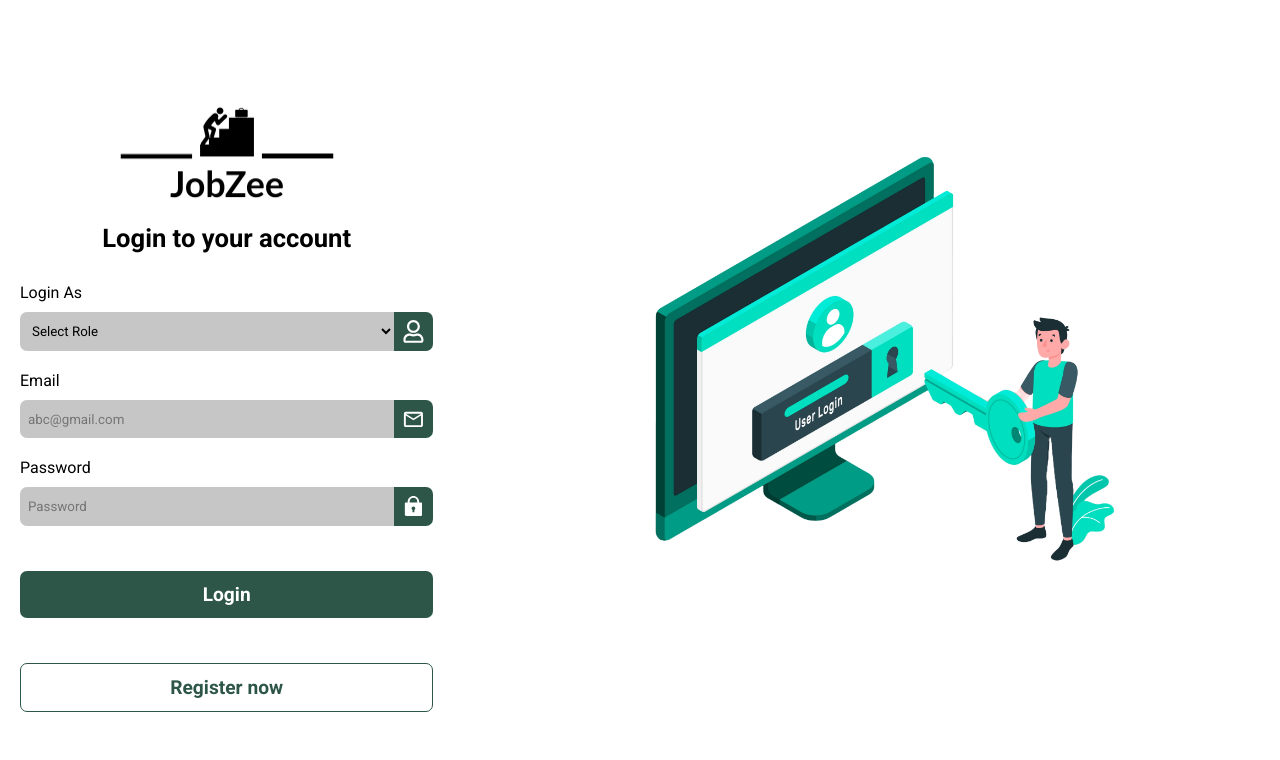
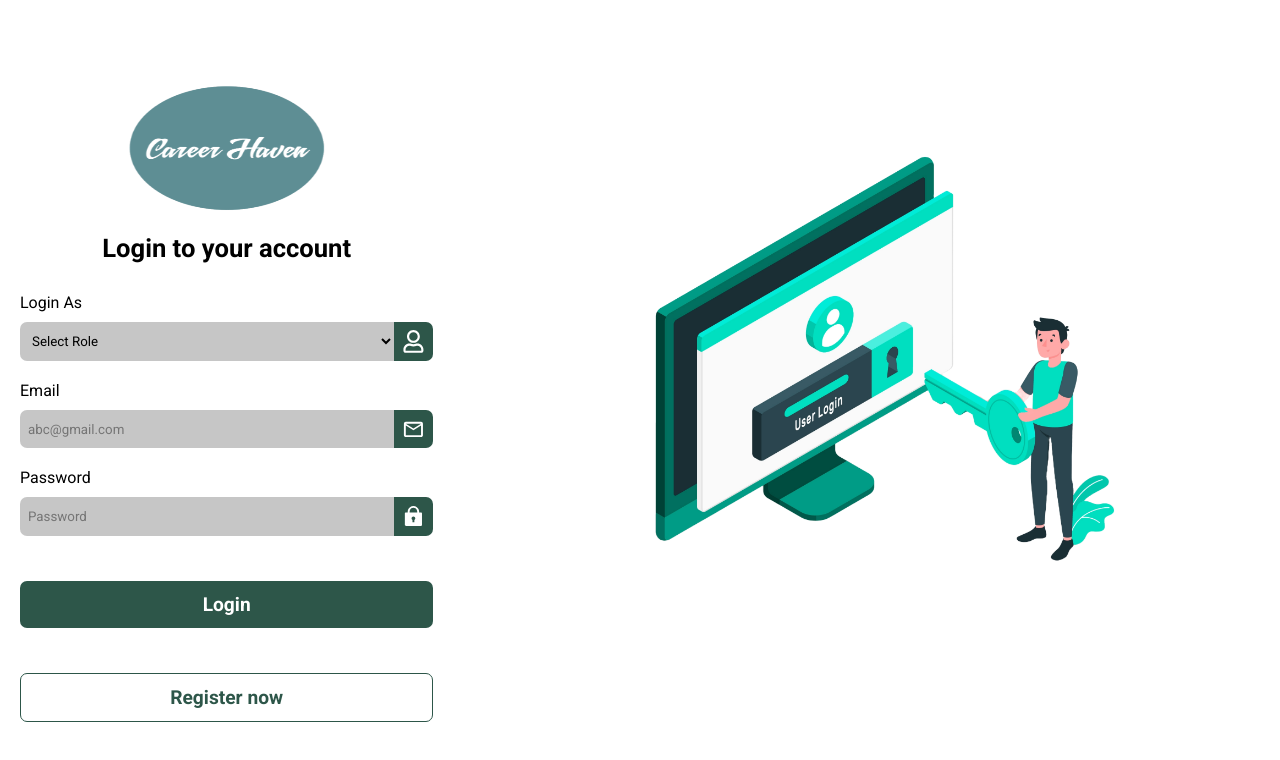
Before and after one commit to aradhanakharwar/Job_Seeking_Application_frontend, a React (Vite) app: page /login in a window 1280 px wide. Shown: the top 760 px of the page. Built offline with nearby package versions, Linux system fonts and the light colour scheme; no server answers.

Commit message:
changed logo

```diff
--- a/src/App.css
+++ b/src/App.css
@@ -96,8 +96,8 @@ p {
   font-size: 1.6rem;
 }
 .authPage .container .header img {
-  width: 300px;
-  height: 120px;
+  width: 220px;
+  height: 140px;
   margin: 0 auto;
 }
 .authPage .container .header {
--- a/src/components/Auth/Login.jsx
+++ b/src/components/Auth/Login.jsx
@@ -44,7 +44,7 @@ const Login = () => {
       <div className="authPage">
         <div className="container">
           <div className="header">
-            <img src="JobZeelogo.png" alt="logo" />
+            <img src="CareerHaven.png" alt="logo" />
             <h3>Login to your account</h3>
           </div>
           <form>
--- a/src/components/Auth/Register.jsx
+++ b/src/components/Auth/Register.jsx
@@ -48,7 +48,7 @@ const Register = () => {
       <div className="authPage">
         <div className="container">
           <div className="header">
-            <img src="JobZeelogo.png" alt="logo" />
+            <img src="CareerHaven.png" alt="logo" />
             <h3>Create a new account</h3>
           </div>
           <form>
--- a/src/components/Home/HowItWorks.jsx
+++ b/src/components/Home/HowItWorks.jsx
@@ -8,7 +8,7 @@ const HowItWorks = () => {
     <>
       <div className="howitworks">
         <div className="container">
-          <h3>How JobZee Works</h3>
+          <h3>How Career Works</h3>
           <div className="banner">
             <div className="card">
               <FaUserPlus />
--- a/src/components/Layout/Navbar.jsx
+++ b/src/components/Layout/Navbar.jsx
@@ -27,7 +27,7 @@ const Navbar = () => {
       <nav className={isAuthorized ? "navbarShow" : "navbarHide"}>
         <div className="container">
           <div className="logo">
-            <img src="JobZee-logos__white.png" alt="logo" />
+            <img src="CareerHaven.png" alt="logo" />
           </div>
           <ul className={!show ? "menu" : "show-menu menu"}>
             <li>
```
Also changed, not shown: public/CareerHaven.png (added), public/jobQuest.jpg (added).
